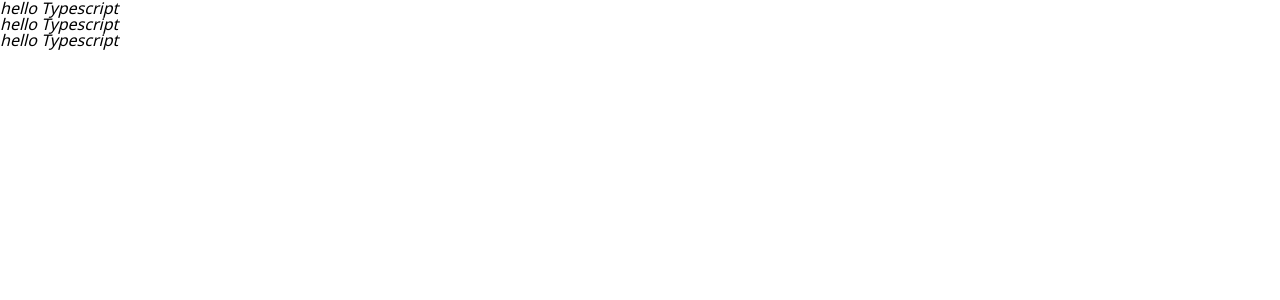
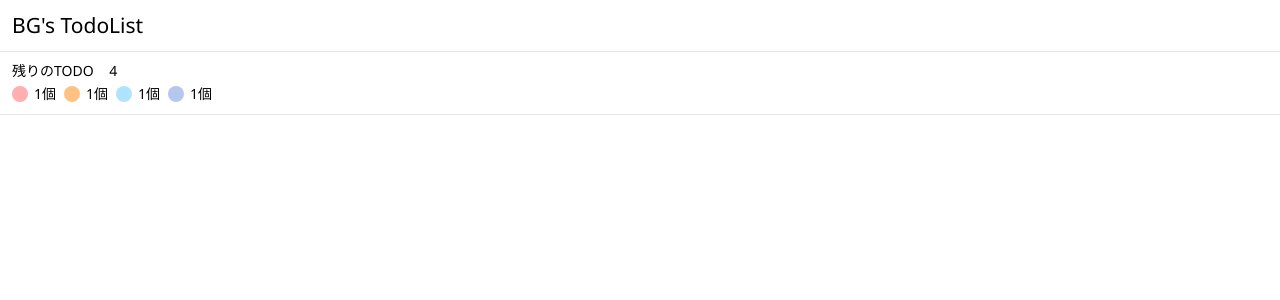
Before and after one commit to kamogawa/next_todo, a Next.js app: page / in a window 1280 px wide. Shown: the top 300 px of the page. Built offline with nearby package versions, Linux system fonts and the light colour scheme.

Commit message:
todo count

```diff
--- /dev/null
+++ b/components/Header.tsx
@@ -0,0 +1,25 @@
+import React from "react";
+import styled from "styled-components";
+import palette from "../styles/palette";
+
+const Container = styled.div`
+  display: flex;
+  align-items: center;
+  width: 100%;
+  height: 52px;
+  padding: 0 12px;
+  border-bottom: 1px solid ${palette.gray};
+  h1 {
+    font-size: 21px;
+  }
+`;
+
+const Header: React.FC = () => {
+  return (
+    <Container>
+      <h1>BG's TodoList</h1>
+    </Container>
+  );
+};
+
+export default Header;
--- /dev/null
+++ b/components/TodoList.tsx
@@ -0,0 +1,90 @@
+import React, { useMemo, useCallback, useState } from "react";
+import styled from "styled-components";
+import palette from "../styles/palette";
+import { TodoType } from "../types/todo";
+
+const Container = styled.div`
+  width: 100%;
+`;
+
+const TodoListHeader = styled.div`
+  padding: 12px;
+  position: relative;
+  border-bottom: 1px solid ${palette.gray};
+`;
+
+const TodoListLastTodo = styled.div`
+  font-size: 14px;
+  margin: 0 0 8px;
+  span {
+    margin-left: 12px;
+  }
+`;
+
+const TodoListHeaderColors = styled.div`
+  display: flex;
+`;
+
+const TodoListHeaderColorsNum = styled.div`
+  display: flex;
+  margin-right: 8px;
+  p {
+    font-size: 14px;
+    line-height: 16px;
+    margin: 0;
+    margin-left: 6px;
+  }
+`;
+
+const TodoListHeaderRoundColor = styled.div`
+  width: 16px;
+  height: 16px;
+  border-radius: 50%;
+  background-color: ${(props) => palette[props.color]};
+`;
+
+interface IProps {
+  todos: TodoType[];
+}
+
+interface ObjectIndexType {
+  [key: string]: number | undefined;
+}
+
+const TodoList: React.FC<IProps> = ({ todos }) => {
+  const [localTodos, setLocalTodos] = useState(todos);
+  const todoColorNums = useMemo(() => {
+    const colors: ObjectIndexType = {};
+    localTodos.forEach((todo) => {
+      const value = colors[todo.color];
+      if (!value) {
+        //존재하지않던 key라면
+        colors[`${todo.color}`] = 1;
+      } else {
+        //존재하는 키라면
+        colors[`${todo.color}`] = value + 1;
+      }
+    });
+    return colors;
+  }, [localTodos]);
+
+  return (
+    <Container>
+      <TodoListHeader>
+        <TodoListLastTodo>
+          残りのTODO <span>{todos.length}</span>
+        </TodoListLastTodo>
+        <TodoListHeaderColors>
+          {Object.keys(todoColorNums).map((color, index) => (
+            <TodoListHeaderColorsNum key={index}>
+              <TodoListHeaderRoundColor color={color}/>
+              <p>{todoColorNums[color]}個</p>
+            </TodoListHeaderColorsNum>
+          ))}
+        </TodoListHeaderColors>
+      </TodoListHeader>
+    </Container>
+  );
+};
+
+export default TodoList;
--- a/pages/_app.tsx
+++ b/pages/_app.tsx
@@ -1,10 +1,12 @@
 import { AppProps } from "next/app";
+import Header from "../components/Header";
 import GlobalStyle from "../styles/GlobalStyle";
 
 const app = ({ Component, pageProps }: AppProps) => {
   return (
     <>
       <GlobalStyle />
+      <Header />
       <Component {...pageProps} />
     </>
   );
--- a/pages/index.tsx
+++ b/pages/index.tsx
@@ -1,18 +1,18 @@
 import { NextPage } from "next";
-import styled from "styled-components";
+import TodoList from "../components/TodoList";
+import { TodoType } from "../types/todo";
 
-const Container = styled.div`
-  font-style: italic;
-`;
+const todos: TodoType[] = [
+  { id: 1, text: "마트가서 장보기", color: "red", checked: false },
+  { id: 2, text: "수학 숙제하기", color: "orange", checked: false },
+  { id: 5, text: "요리 연습하기", color: "blue", checked: false },
+  { id: 6, text: "분리수거 하기", color: "navy", checked: false },
+];
 
-const index: NextPage = () => {
+const app: NextPage = () => {
   return (
-    <Container>
-      <h1>hello Typescript</h1>
-      <h2>hello Typescript</h2>
-      <h3>hello Typescript</h3>
-    </Container>
+    <TodoList todos={todos} />
   );
 };
 
-export default index;
+export default app;
--- /dev/null
+++ b/styles/palette.ts
@@ -0,0 +1,11 @@
+export default {
+  red: "#FFAFB0",
+  orange: "#FFC282",
+  yellow: "#FCFFB0",
+  green: "#E2FFAF",
+  blue: "#AEE4FF",
+  navy: "#B5C7ED",
+  gray: "#E5E5E5",
+  deep_red: "#F35456",
+  deep_green: "#47E774",
+};
--- /dev/null
+++ b/types/todo.d.ts
@@ -0,0 +1,6 @@
+export type TodoType = {
+  id: number;
+  text: string;
+  color: "red" | "orange" | "yellow" | "green" | "blue" | "navy";
+  checked: boolean;
+};
```
